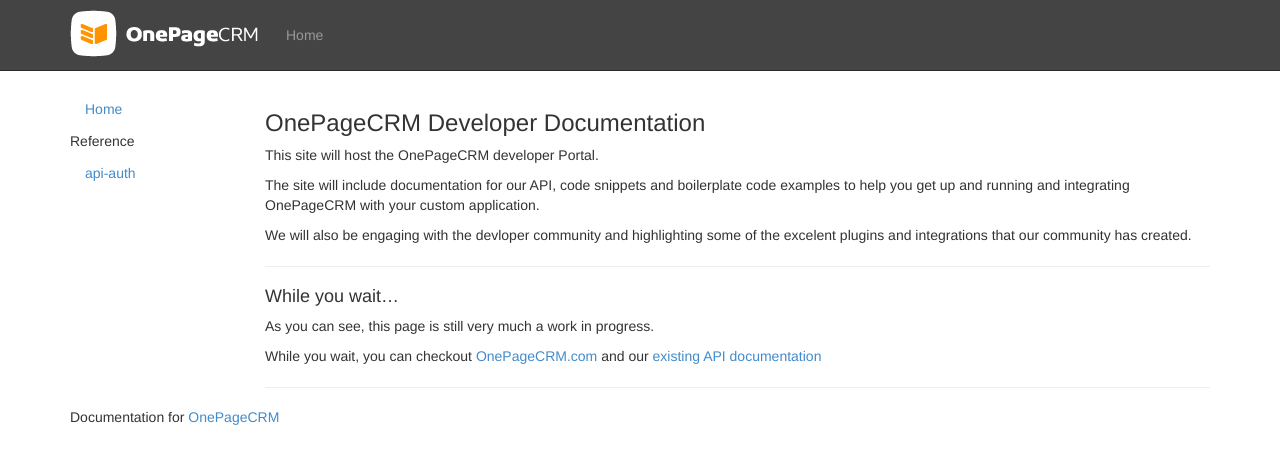
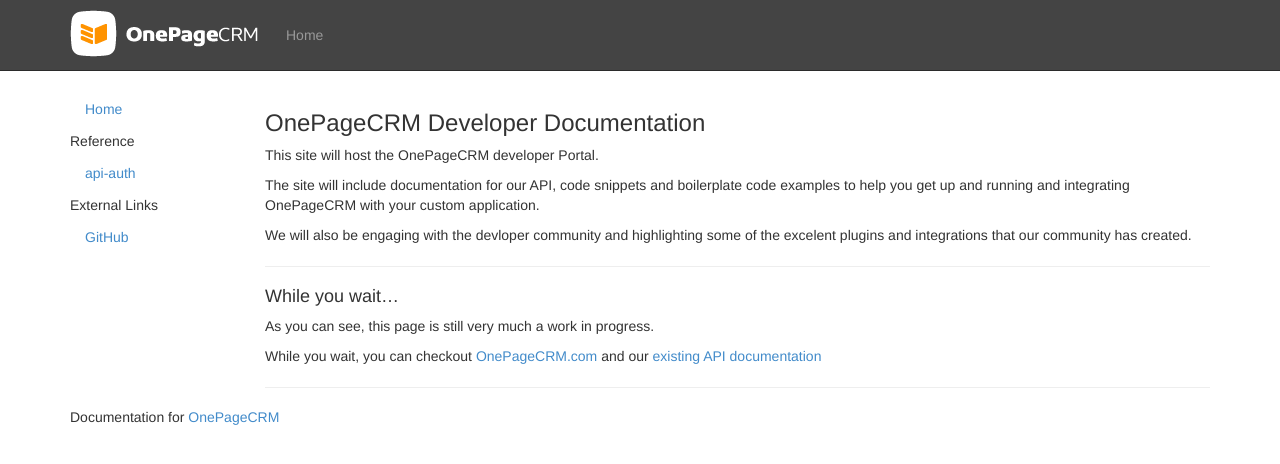
Before and after one commit to OnePageCRM/OnePageCRM.github.io, a Jekyll site: the page built from index.md, in a window 1280 px wide. Shown: the top 464 px of the page. Built offline with Jekyll 4.4.1, drawn with Linux system fonts in a browser that asks for light colours; nearby versions of some CDN libraries; Markdown is read by kramdown in place of the engine named in the settings.

Commit message:
added link to github account

```diff
--- a/_includes/navigation.html
+++ b/_includes/navigation.html
@@ -6,11 +6,15 @@
 
     {% for page in site.categories[attr] %}
     {% if forloop.first %}
-    <li class="nav-header">{{ label }}</li>
+    <li class="disabled">{{ label }}</li>
     {% endif %}
     <li data-order="{{ page.order }}"><a href="{{ site.baseurl }}{{ page.url }}">{{ page.title }}</a></li>
     {% endfor %}
     {% endfor %}
 <!-- List additional links. It is recommended to add a divider
     e.g. <li class=divider></li> first to break up the content. -->
+    <li class="disabled">External Links</li>
+    <li>
+        <a href="https://github.com/OnePageCRM">GitHub</a>
+    </li>
 </ul>
```
